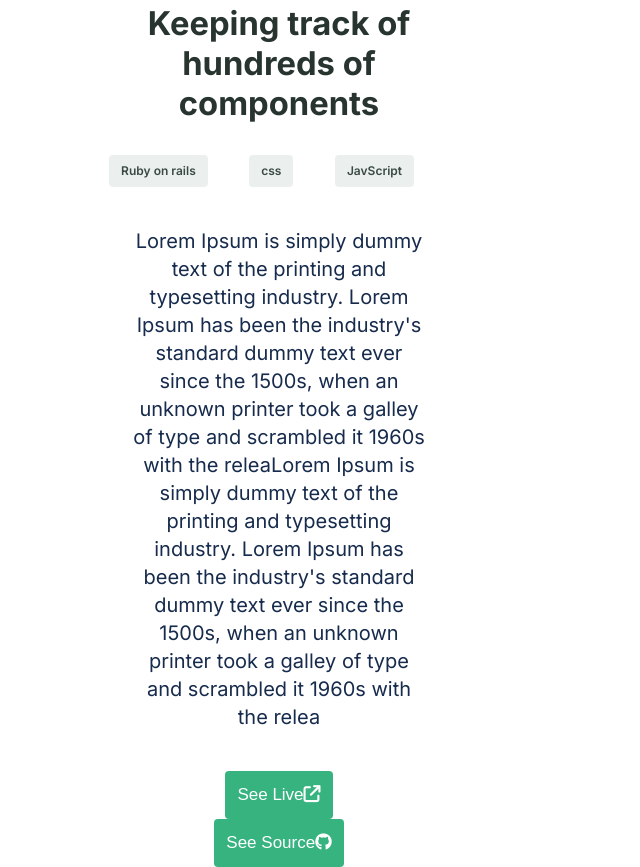
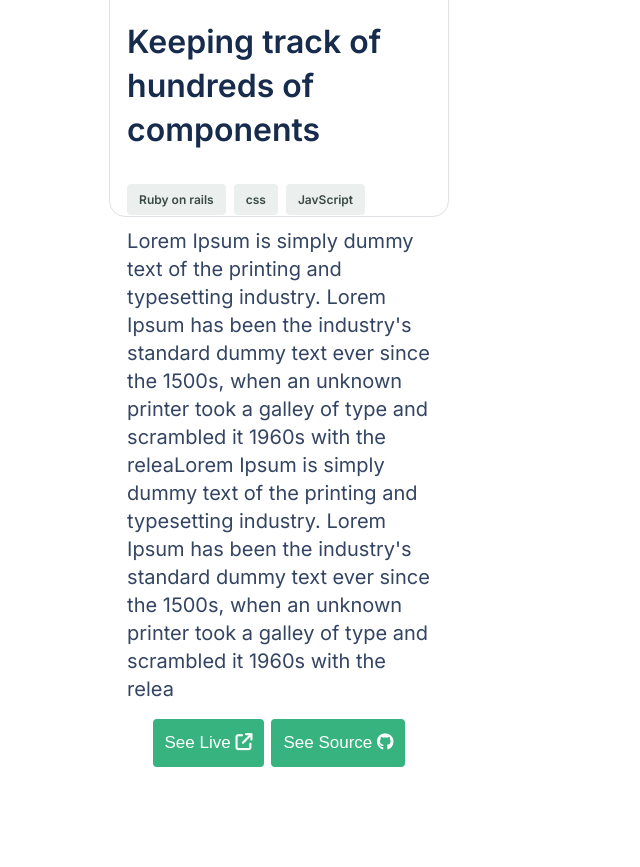
Before and after one commit to CindyDorantes/draft, a plain HTML site: page popu-mobile.html in a window 1280 px wide. Shown: the part 537-1404 px from the top of the page, without its empty margins (0-640 px from the left). After the commit the page ends 1304 px from the top, so only its background shows below. Drawn offline with Linux system fonts and the light colour scheme.

Commit message:
complete style for popup

```diff
--- a/popu-mobile.css
+++ b/popu-mobile.css
@@ -729,12 +729,62 @@ body {
     display: flex;
     flex-direction: column;
     justify-content: flex-start;
+    border: 1px solid #dfe1e6;
+    border-radius: 16px;
+    padding: 5%;
   }
 
-  #title-pop {
+  .title-pop {
     color: #172b4d;
     font-size: 32px;
     font-weight: 600;
     line-height: 44px;
     text-align: left;
   }
+
+  .cards-pop {
+    gap: 8px;
+    width: 305px;
+    height: 32px;
+    margin: 0;
+    display: flex;
+    justify-content: flex-start;
+    align-items: stretch;
+  }
+
+  .cards-pop li {
+    background-color: #ebf0ee;
+    border-radius: 4px;
+    font-weight: 600;
+    font-size: 12px;
+    color: #3a4a42;
+    padding: 8px 12px 8px 12px;
+  }
+
+  .p-pop {
+    color: #344563;
+    text-align: left;
+    padding: 0;
+    margin: 0;
+    margin-top: 12px;
+    margin-bottom: 16px;
+  }
+
+  .see-project1 {
+    height: 48px;
+    border: none;
+    border-radius: 4px;
+    padding: 12px;
+    padding-top: 7px;
+    padding-bottom: 7px;
+    background-color: #36b37f;
+    display: inline-block;
+    text-align: center;
+    text-decoration: none;
+    font-weight: 500;
+    font-size: 17px;
+    color: #fff;
+    cursor: pointer;
+    width: auto;
+
+  }
--- a/popu-mobile.html
+++ b/popu-mobile.html
@@ -6,7 +6,7 @@
   <meta http-equiv="X-UA-Compatible" content="IE=edge">
   <meta name="viewport" content="width=device-width, initial-scale=1.0">
   <title>Document</title>
-  <link rel="stylesheet" href="style.css">
+  <link rel="stylesheet" href="popu-mobile.css">
   <!-- To embed a font -->
   <link rel="preconnect" href="https://fonts.gstatic.com" crossorigin>
   <link href="https://fonts.googleapis.com/css2?family=Inter:wght@400;600;700&display=swap" rel="stylesheet">
@@ -22,15 +22,15 @@
       <span class="img-pop"><img src="./Images/popup.png" alt="blue futurist image"></span>
       <h3 class="title-pop">Keeping track of hundreds of
         components</h3>
-      <ul class="cards">
+      <ul class="cards-pop">
         <li>Ruby on rails</li>
         <li>css</li>
         <li>JavScript</li>
       </ul>
       <p class="p-pop">Lorem Ipsum is simply dummy text of the printing and typesetting industry. Lorem Ipsum has been the industry's standard dummy text ever since the 1500s, when an unknown printer took a galley of type and scrambled it 1960s with the releaLorem Ipsum is simply dummy text of the printing and typesetting industry. Lorem Ipsum has been the industry's standard dummy text ever since the 1500s, when an unknown printer took a galley of type and scrambled it 1960s with the relea</p>
       <div class="bt-pop">
-        <button class="see-project" type="button">See Live<i class="fa-solid fa-arrow-up-right-from-square"></i></button>
-        <button class="see-project" type="button">See Source<i class="fa-brands fa-github"></i></button>
+        <button class="see-project1" type="button">See Live   <i class="fa-solid fa-arrow-up-right-from-square"></i></button>
+        <button class="see-project1" type="button">See Source   <i class="fa-brands fa-github"></i></button>
       </div>
     </div>
     <!-- SECTION CREATED WITH JAVASCRIPT-->
```
